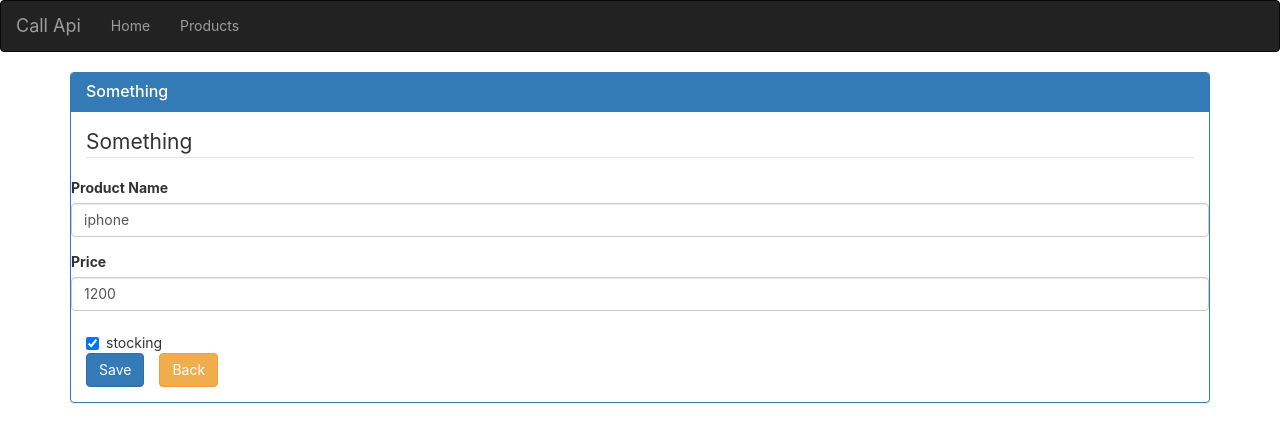
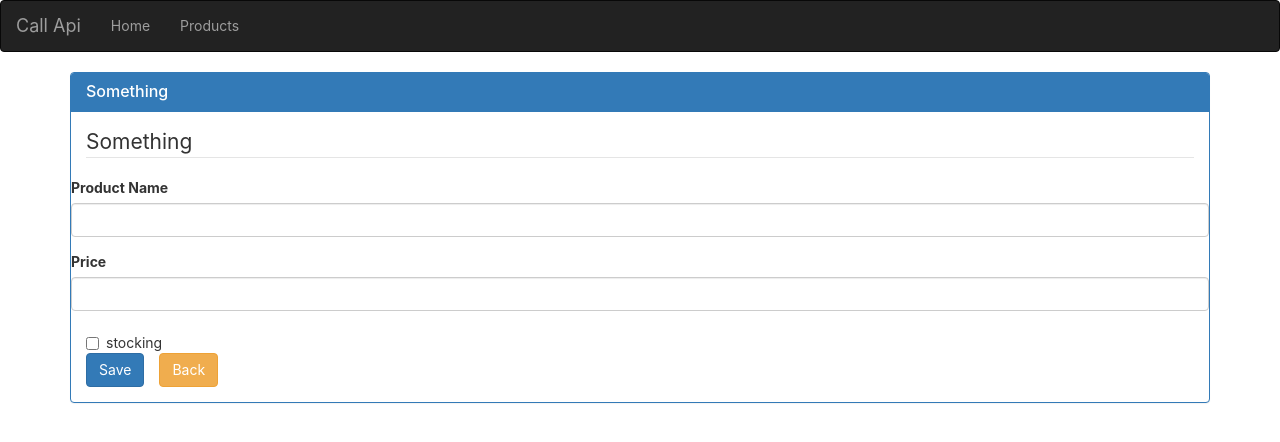
Before and after one commit to DangTrungdev113999/CRUD-call-api, a React (Create React App) app: page /product/1/edit in a window 1280 px wide. Shown: the top 442 px of the page. Built offline with nearby package versions, Linux system fonts and the light colour scheme; data requests are answered from the project's data file.

Commit message:
update feature add product

```diff
--- /dev/null
+++ b/src/components/ProductAction/ProductAction.js
@@ -0,0 +1,134 @@
+import React, { Component } from 'react';
+import callApi from './../../utils/apiCaller';
+import { Link } from 'react-router-dom';
+
+class productAction extends Component {
+    constructor(props) {
+        super(props);
+        this.state = {
+            id: '',
+            txtName: '',
+            txtPrice: '',
+            chkbStatus: false
+        }
+    }
+
+    componentDidMount() {
+        const { match } = this.props;
+        if(match) {
+            const id = match.params.id;
+            callApi(`products/${id}`, 'GET', null).then(res => {
+                const data = res.data;
+                this.setState({
+                    id: data.id,
+                    txtName: data.name,
+                    txtPrice: data.price,
+                    chkbStatus: data.status
+                })
+            })
+        }
+
+    }
+
+
+
+    onGetValue = e => {
+        const target = e.target;
+        const name = target.name;
+        const value = target.type === 'checkbox' ? target.checked : target.value;
+
+        this.setState({
+            [name]: value
+        })
+    }
+
+    onSaveValue = e => {
+        e.preventDefault();
+        const { id, txtName, txtPrice, chkbStatus } = this.state;
+        const product = {
+            id,
+            name: txtName,
+            price: txtPrice,
+            status: chkbStatus
+        }
+        this.props.onSaveValue(product);
+    }
+
+    render() {
+
+        const { txtName, txtPrice, chkbStatus } = this.state;
+        return (
+            <div className="container">
+                <div className="row">
+                    <div className="col-xs-12 col-sm-12 col-md-12 col-lg-12">
+
+                        <div className="panel panel-primary">
+                            <div className="panel-heading">
+                                <h3 className="panel-title">Something</h3>
+                            </div>
+                            <div className="panel-body">
+                                <form className="form-horizontal" onSubmit={this.onSaveValue}>
+                                    <legend>Something</legend>
+
+                                    <div className="form-group">
+                                        <label>Product Name</label>
+                                        <input
+                                            type="text"
+                                            className="form-control"
+                                            name="txtName"
+                                            value={txtName}
+                                            onChange={this.onGetValue}
+                                        />
+                                    </div>
+
+                                    <div className="form-group">
+                                        <label>Price</label>
+                                        <input
+                                            type="number"
+                                            className="form-control"
+                                            name="txtPrice"
+                                            value={txtPrice}
+                                            onChange={this.onGetValue}
+                                        />
+                                    </div>
+
+                                    <div className="checkbox">
+                                        <label>
+                                            <input
+                                                type="checkbox"
+                                                name="chkbStatus"
+                                                value={chkbStatus}
+                                                onChange={this.onGetValue}
+                                                checked={chkbStatus}
+                                            />
+                                            stocking
+                                        </label>
+                                    </div>
+
+                                    <button
+                                        type="submit"
+                                        className="btn btn-primary"
+                                        onSubmit={this.onSaveValue}
+                                    >
+                                        Save
+                                    </button>
+                                    <Link
+                                        to='/product-list'
+                                        className="btn btn-warning ml-15"
+                                    >
+                                        Back
+                                    </Link>
+                                </form>
+
+                            </div>
+                        </div>
+
+                    </div>
+                </div>
+            </div>
+
+
+        );
+    }
+}
+export default productAction;
--- a/src/components/ProductItem/ProductItem.js
+++ b/src/components/ProductItem/ProductItem.js
@@ -8,6 +8,9 @@ class Products extends Component {
         if(confirm('Are you sure want to delte it')) {
             this.props.onDeleteProduct(id);
         }
+    }
+    onGetProductEditting = product => {
+        console.log(product)
     }
 
     render() {
--- a/src/constants/ActionTypes.js
+++ b/src/constants/ActionTypes.js
@@ -1,4 +1,4 @@
 export const FETCH_PRODUCTS = 'FETCH_PRODUCTS';
-export const ADD_PRODUCT = 'ADD_PRODUCT';
+export const SAVE_PRODUCT = 'SAVE_PRODUCT';
 export const DELETE_PRODUCT = 'DELETE_PRODUCT';
 export const UPDATE_PRODUCT = 'UPDATE_PRODUCT';
--- a/src/pages/ProductActionPage/ProductActionPage.js
+++ b/src/pages/ProductActionPage/ProductActionPage.js
@@ -1,147 +1,60 @@
 import React, { Component } from 'react';
-import callApi from './../../utils/apiCaller';
-import { Link } from 'react-router-dom';
+import { connect } from 'react-redux';
+import ProductAction from './../../components/ProductAction/ProductAction';
+import * as actions from './../../actions/index';
 
-class productListPage extends Component {
-    constructor(props) {
-        super(props);
-        this.state = {
-            id: '',
-            txtName: '',
-            txtPrice: '',
-            chkbStatus: false
-        }
-    }
+class productActionPage extends Component {
 
-    componentDidMount() {
-        const { match } = this.props;
-        if(match) {
-            const id = match.params.id;
-            callApi(`products/${id}`, 'GET', null).then(res => {
-                const data = res.data;
-                this.setState({
-                    id: data.id,
-                    txtName: data.name,
-                    txtPrice: data.price,
-                    chkbStatus: data.status
-                })
-            })
-        }
+    onSaveValue = product => {
+        // const { txtName, txtPrice, chkbStatus, id } = this.state;
+        // const { history } = this.props;
+        // if (id) {
+        //     callApi(`products/${id}`, 'PUT', {
+        //         id,
+        //         name: txtName,
+        //         price: txtPrice,
+        //         status: chkbStatus
+        //     }).then(res => {
+        //         history.goBack();
+        //     })
+        // } else {
+        //     callApi('products', 'POST', {
+        //         name: txtName,
+        //         price: txtPrice,
+        //         status: chkbStatus
+        //     }).then(res => {
+        //         history.goBack();
+        //     })
+        // }
 
-    }
-
-
-
-    onGetValue = e => {
-        const target = e.target;
-        const name = target.name;
-        const value = target.type === 'checkbox' ? target.checked : target.value;
-
-        this.setState({
-            [name]: value
-        })
-    }
-
-    onSaveValue = e => {
-        e.preventDefault();
-        const { txtName, txtPrice, chkbStatus, id } = this.state;
         const { history } = this.props;
-        if(id) {
-            callApi(`products/${id}`, 'PUT', {
-                id,
-                name: txtName,
-                price: txtPrice,
-                status: chkbStatus
-            }).then(res => {
-                history.goBack();
-            })
-        }else {
-            callApi('products', 'POST', {
-                name: txtName,
-                price: txtPrice,
-                status: chkbStatus
-            }).then(res => {
-                history.goBack();
-            })
-        }
+        this.props.onSaveValue(product);
+        history.goBack();
 
     }
 
     render() {
-
-        const { txtName, txtPrice, chkbStatus } = this.state;
+        const { onSaveValue } = this.onSaveValue
         return (
-            <div className="container">
-                <div className="row">
-                    <div className="col-xs-12 col-sm-12 col-md-12 col-lg-12">
-
-                        <div className="panel panel-primary">
-                            <div className="panel-heading">
-                                <h3 className="panel-title">Something</h3>
-                            </div>
-                            <div className="panel-body">
-                                <form className="form-horizontal" onSubmit={this.onSaveValue}>
-                                    <legend>Something</legend>
-
-                                    <div className="form-group">
-                                        <label>Product Name</label>
-                                        <input
-                                            type="text"
-                                            className="form-control"
-                                            name="txtName"
-                                            value={txtName}
-                                            onChange={this.onGetValue}
-                                        />
-                                    </div>
-
-                                    <div className="form-group">
-                                        <label>Price</label>
-                                        <input
-                                            type="number"
-                                            className="form-control"
-                                            name="txtPrice"
-                                            value={txtPrice}
-                                            onChange={this.onGetValue}
-                                        />
-                                    </div>
-
-                                    <div className="checkbox">
-                                        <label>
-                                            <input
-                                                type="checkbox"
-                                                name="chkbStatus"
-                                                value={chkbStatus}
-                                                onChange={this.onGetValue}
-                                                checked={chkbStatus}
-                                            />
-                                            stocking
-                                        </label>
-                                    </div>
-
-                                    <button
-                                        type="submit"
-                                        className="btn btn-primary"
-                                        onSubmit={this.onSaveValue}
-                                    >
-                                        Save
-                                    </button>
-                                    <Link
-                                        to='/product-list'
-                                        className="btn btn-warning ml-15"
-                                    >
-                                        Back
-                                    </Link>
-                                </form>
-
-                            </div>
-                        </div>
-
-                    </div>
-                </div>
-            </div>
-
-
+            <ProductAction
+                onSaveValue={ this.onSaveValue }
+            />
         );
     }
 }
-export default productListPage;
+
+const mapStateToProps = state => {
+    return {
+
+    }
+}
+
+const mapDisPatchToProps = (dispatch, props) => {
+    return {
+        onSaveValue: product => {
+            dispatch(actions.actSaveProductRequest(product));
+        }
+    }
+}
+
+export default connect(mapStateToProps, mapDisPatchToProps)(productActionPage);
--- a/src/reducers/index.js
+++ b/src/reducers/index.js
@@ -1,8 +1,10 @@
 import { combineReducers } from 'redux';
 import products from './products';
+import productEditting from './productEditting';
 
 const appReducers = combineReducers({
-    products
+    products,
+    productEditting
 });
 
 export default appReducers;
--- a/src/reducers/products.js
+++ b/src/reducers/products.js
@@ -24,6 +24,9 @@ const myReducer = (state = initialState, action) => {
                 state.splice(index, 1);
             }
             return [...state];
+        case Types.SAVE_PRODUCT:
+            state.push(action.product);
+            return [...state]
         default: return [...state]
     }
 }
```
Also changed, not shown: src/actions/index.js (+15 -0 lines), src/reducers/productEditting.js (added, +17 -0 lines), src/server/products-api/db.json (+18 -0 lines).
